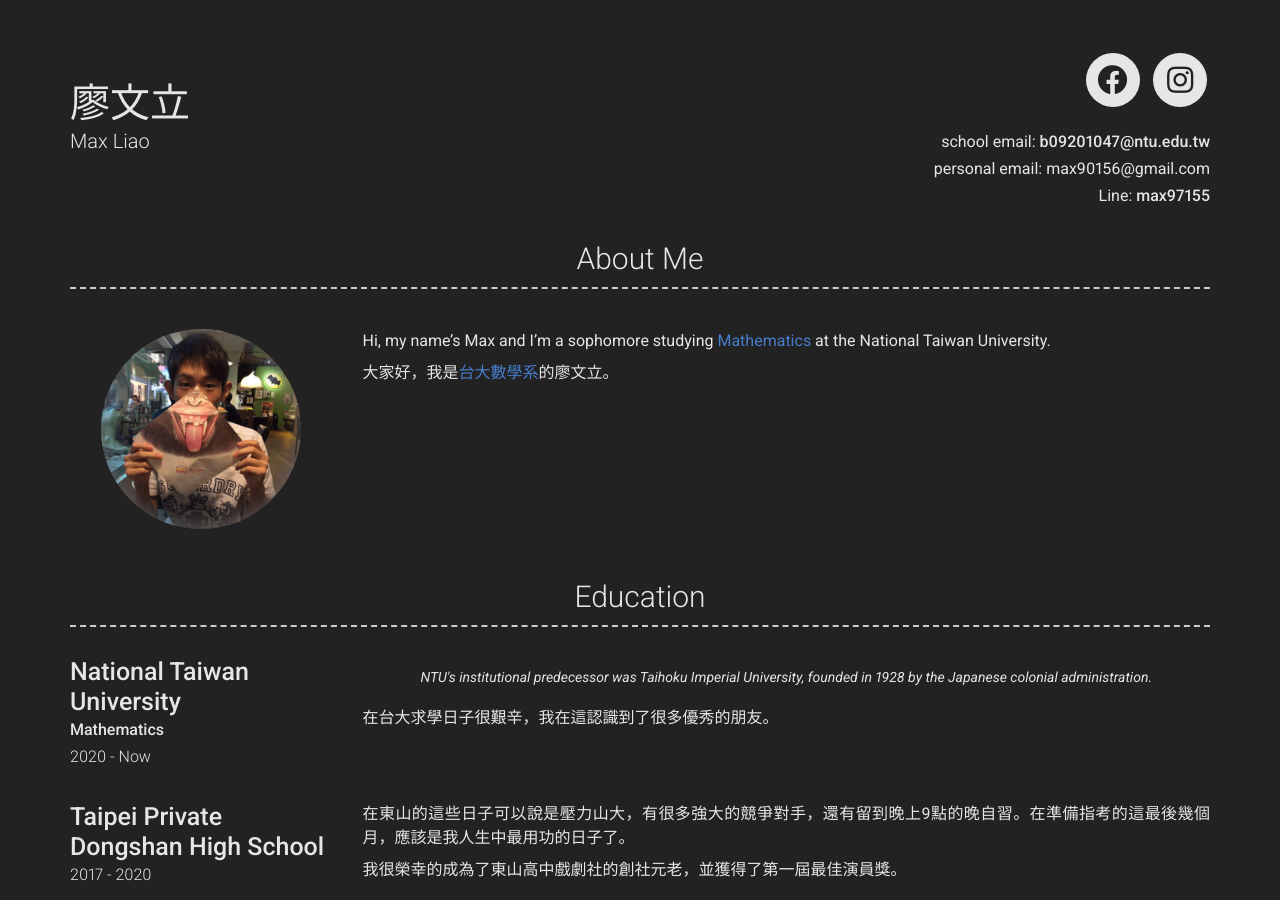
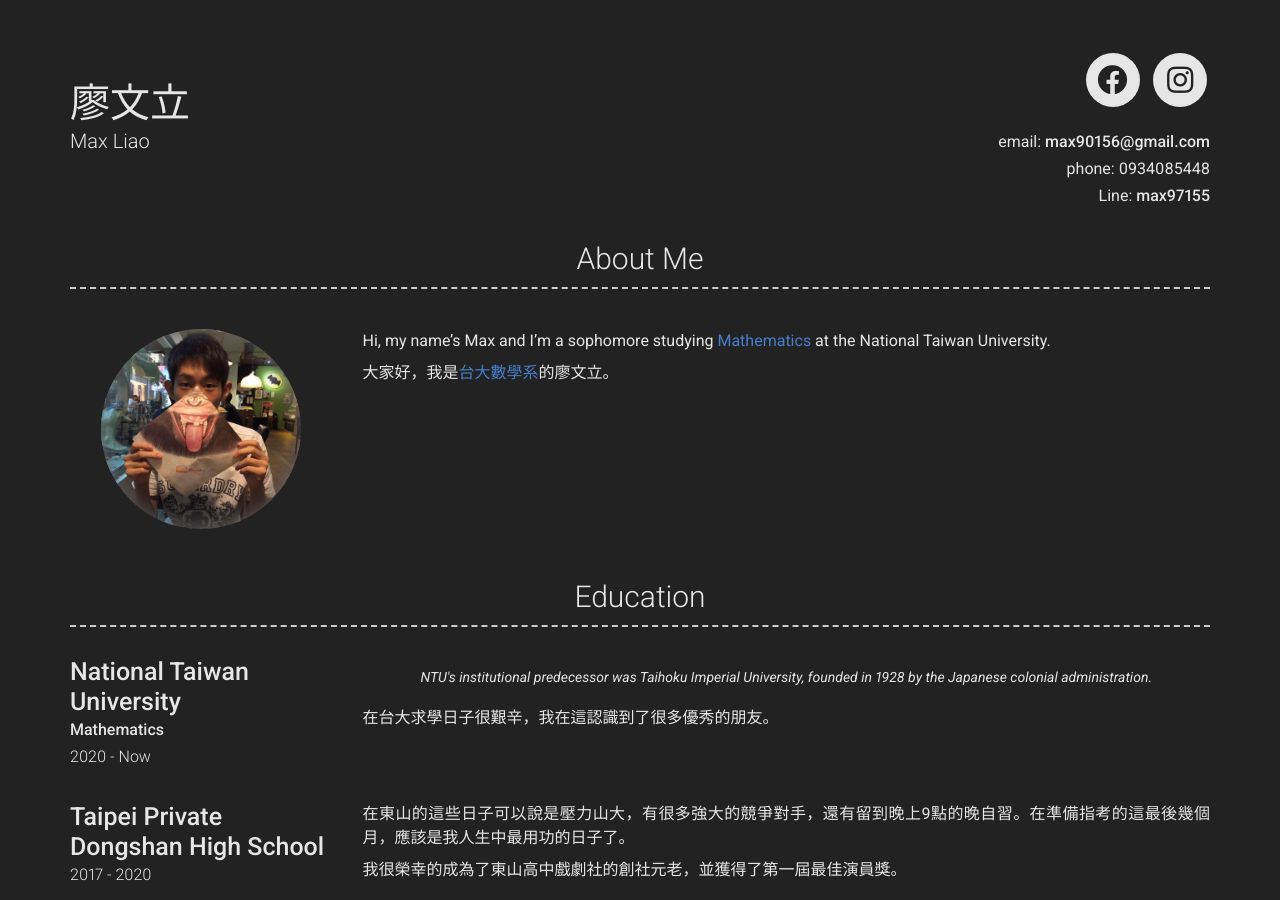
Before and after one commit to max90156/test-website, a Jekyll site: the page built from index.md, in a window 1280 px wide and 900 px high. Built offline with Jekyll 4.4.1, drawn with Linux system fonts in a browser that asks for light colours; nearby versions of some CDN libraries; some of the changed text lies outside the part shown.

Commit message:
Update _config.yml

```diff
--- a/_config.yml
+++ b/_config.yml
@@ -8,10 +8,10 @@ version: 2
 # Personal info
 name: 廖文立
 title: Max Liao
-email: b09201047@ntu.edu.tw
-email_title: school email
-phone: max90156@gmail.com
-phone_title: personal email
+email: max90156@gmail.com
+email_title: email
+phone: 0934085448
+phone_title: phone
 website: max97155
 website_title: Line
 
```
